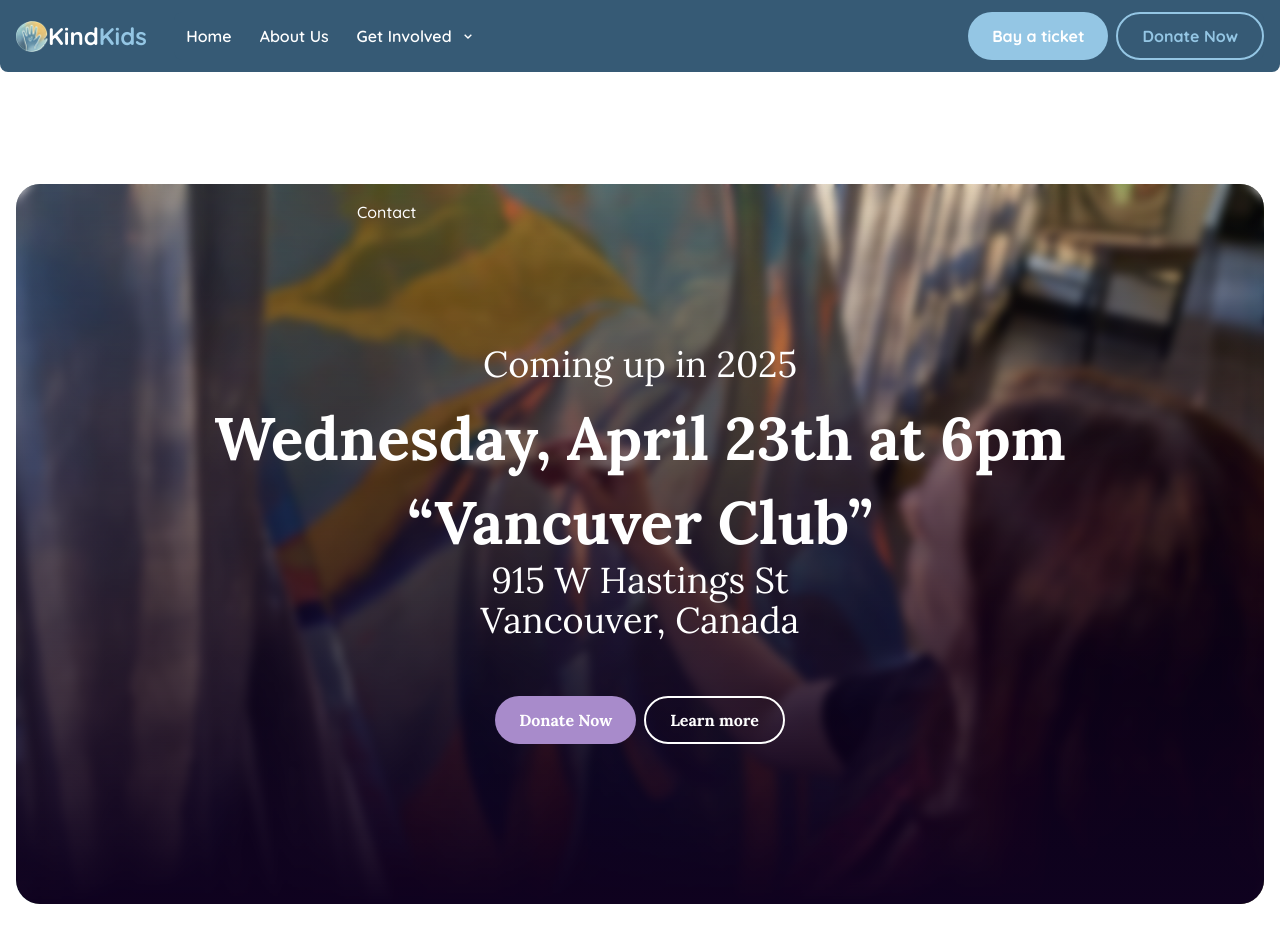
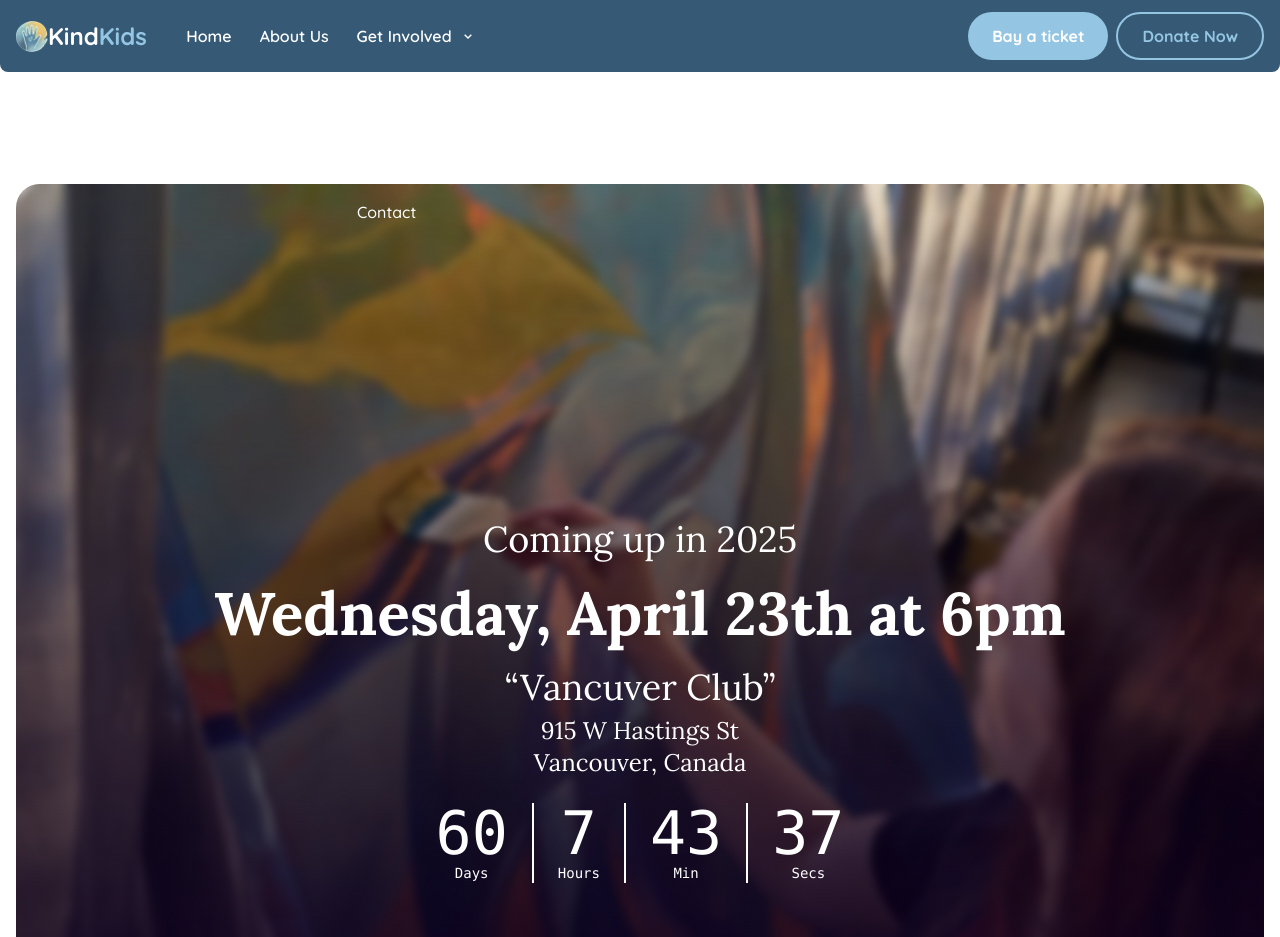
Before and after one commit to grifano/project-kindkids, a Next.js app: page /event in a window 1280 px wide. Shown: the top 937 px of the page. Built offline with nearby package versions, Linux system fonts and the light colour scheme.

Commit message:
add CounterTimer

```diff
--- a/app/(root)/event/[id]/page.tsx
+++ b/app/(root)/event/[id]/page.tsx
@@ -1,12 +1,9 @@
 import RichTextRenderer from "@/components/RichTextRenderer";
-import SectionCTAHands from "@/components/SectionCTAHands";
+import SectionEventHero from "@/components/SectionEventHero";
 import SectionPhotoGallery from "@/components/SectionPhotoGallery";
-import SectionSponsors from "@/components/SectionSponsors";
-import SectionVolonteers from "@/components/SectionVolonteers";
 import ShareButtons from "@/components/ShareButtons";
 import { eventsPast } from "@/constants/events";
 import { headers } from "next/headers";
-import Image from "next/image";
 import React from "react";
 
 const EventDetail = async ({ params }: RouteParams) => {
@@ -24,28 +21,14 @@
 
   return (
     <>
-      <section className="hero-pedding">
-        <div className="container-large">
-          <div className="image-corner relative flex items-end justify-center">
-            <div className="gradient-black-overlay absolute left-0 top-0 z-20 h-full w-full"></div>
-            <div className="relative z-40 flex flex-col gap-4 pb-[48px] pt-[112px] text-center font-lora text-white lg:pb-[112px] lg:pt-[335px]">
-              <p className="event-caption">{currentEvent?.year}</p>
-              <p className="event-time line-through">{currentEvent?.time}</p>
-              <p
-                dangerouslySetInnerHTML={{ __html: currentEvent?.location }}
-                className="event-location"
-              ></p>
-            </div>
-            <Image
-              src={currentEvent?.coverPhoto}
-              alt="woman draw a paint"
-              width={1312}
-              height={768}
-              className="absolute left-0 top-0 z-10 h-full w-full object-cover"
-            />
-          </div>
-        </div>
-      </section>
+      <SectionEventHero
+        caption={currentEvent?.year}
+        time={currentEvent?.time}
+        location={currentEvent?.location}
+        coverImage={currentEvent?.coverPhoto}
+        coverAlt="woman draw a paint"
+        isPast
+      />
       <div className="container-small">
         <RichTextRenderer content={currentEvent?.richText} />
         <div className="mt-10">
--- a/app/(root)/event/page.tsx
+++ b/app/(root)/event/page.tsx
@@ -1,4 +1,5 @@
 import Button from "@/components/Button";
+import SectionEventHero from "@/components/SectionEventHero";
 import { donatePayLink } from "@/constants/payments";
 import Image from "next/image";
 import React from "react";
@@ -6,7 +7,16 @@
 const page = () => {
   return (
     <>
-      <section className="hero-pedding">
+      <SectionEventHero
+        time="Wednesday, April 23th at 6pm"
+        caption="Coming up in 2025"
+        location="<strong>“Vancuver Club”</strong>
+                915 W Hastings St <br />
+                Vancouver, Canada"
+        coverImage="/images/page-event/2024/bg-hero-2024.avif"
+        coverAlt="woman draw a paint"
+      />
+      {/* <section className="hero-pedding">
         <div className="container-large">
           <div className="image-corner relative flex items-center justify-center">
             <div className="gradient-black-overlay absolute left-0 top-0 z-20 h-full w-full"></div>
@@ -37,7 +47,7 @@
             />
           </div>
         </div>
-      </section>
+      </section> */}
     </>
   );
 };
--- a/app/globals.css
+++ b/app/globals.css
@@ -178,9 +178,9 @@
     @apply text-2xl font-bold md:text-4xl lg:text-6xl;
   }
   .event-location {
-    @apply text-lg md:text-4xl;
+    @apply text-lg font-light md:text-2xl;
   }
   .event-location strong {
-    @apply mb-2 block text-xl md:text-4xl lg:text-6xl;
+    @apply mb-2 block text-xl md:text-2xl lg:text-4xl;
   }
 }
--- /dev/null
+++ b/components/CountdownTimer.tsx
@@ -0,0 +1,59 @@
+"use client";
+import React, { useState, useEffect } from "react";
+
+const eventDate = new Date("2025-04-23T18:00:00Z").getTime(); // Set event date & time (UTC)
+
+const CountdownTimer = () => {
+  const [timeLeft, setTimeLeft] = useState(calculateTimeLeft());
+
+  function calculateTimeLeft() {
+    const now = new Date().getTime();
+    const difference = eventDate - now;
+
+    if (difference <= 0) {
+      return { days: 0, hours: 0, minutes: 0, seconds: 0 }; // Event has started
+    }
+
+    return {
+      days: Math.floor(difference / (1000 * 60 * 60 * 24)),
+      hours: Math.floor((difference / (1000 * 60 * 60)) % 24),
+      minutes: Math.floor((difference / (1000 * 60)) % 60),
+      seconds: Math.floor((difference / 1000) % 60),
+    };
+  }
+
+  useEffect(() => {
+    const timer = setInterval(() => {
+      setTimeLeft(calculateTimeLeft());
+    }, 1000);
+
+    return () => clearInterval(timer); // Cleanup on unmount
+  }, []);
+
+  return (
+    <div className="m-auto flex text-3xl leading-none text-white md:text-6xl">
+      {/* Days */}
+      <div className="flex flex-col border-r-2 border-white px-6 text-center font-mono">
+        <p>{timeLeft.days}</p>
+        <span className="text-sm">Days</span>
+      </div>
+      {/* Hours */}
+      <div className="flex flex-col border-r-2 border-white px-6 text-center font-mono">
+        <p>{timeLeft.hours}</p>
+        <span className="text-sm">Hours</span>
+      </div>
+      {/* Minutes */}
+      <div className="flex flex-col border-r-2 border-white px-6 text-center font-mono">
+        <p>{timeLeft.minutes}</p>
+        <span className="text-sm">Min</span>
+      </div>
+      {/* Seconds */}
+      <div className="flex flex-col px-6 text-center font-mono">
+        <p>{timeLeft.seconds}</p>
+        <span className="text-sm">Secs</span>
+      </div>
+    </div>
+  );
+};
+
+export default CountdownTimer;
--- /dev/null
+++ b/components/SectionEventHero.tsx
@@ -0,0 +1,64 @@
+import { donatePayLink } from "@/constants/payments";
+import Image from "next/image";
+import React, { FC } from "react";
+import Button from "./Button";
+import CountdownTimer from "./CountdownTimer";
+
+interface EventHero {
+  caption: string;
+  time: string;
+  location: string;
+  coverImage: string;
+  coverAlt: string;
+  isPast?: boolean;
+}
+
+const SectionEventHero: FC<EventHero> = ({
+  caption,
+  time,
+  location,
+  coverImage,
+  coverAlt,
+  isPast,
+}) => {
+  return (
+    <section className="hero-pedding">
+      <div className="container-large">
+        <div className="image-corner relative flex items-end justify-center">
+          <div className="gradient-black-overlay absolute left-0 top-0 z-20 h-full w-full"></div>
+          <div className="relative z-40 flex flex-col gap-6 pb-[48px] pt-[112px] text-center font-lora text-white lg:pb-[112px] lg:pt-[335px]">
+            <p className="event-caption">{caption}</p>
+            <p className={`event-time ${isPast ? "line-through" : ""}`}>
+              {time}
+            </p>
+            <p
+              dangerouslySetInnerHTML={{ __html: location }}
+              className="event-location"
+            ></p>
+            {!isPast && <CountdownTimer />}
+            {!isPast && (
+              <div className="mt-8 flex justify-center gap-2 font-quicksandSans">
+                <Button
+                  url={donatePayLink.url}
+                  variant="primary"
+                  label={donatePayLink.title}
+                  secure
+                />
+                <Button variant="white" label="Learn more" url="/404" />
+              </div>
+            )}
+          </div>
+          <Image
+            src={coverImage}
+            alt={coverAlt}
+            width={1312}
+            height={768}
+            className="absolute left-0 top-0 z-10 h-full w-full object-cover"
+          />
+        </div>
+      </div>
+    </section>
+  );
+};
+
+export default SectionEventHero;
```
